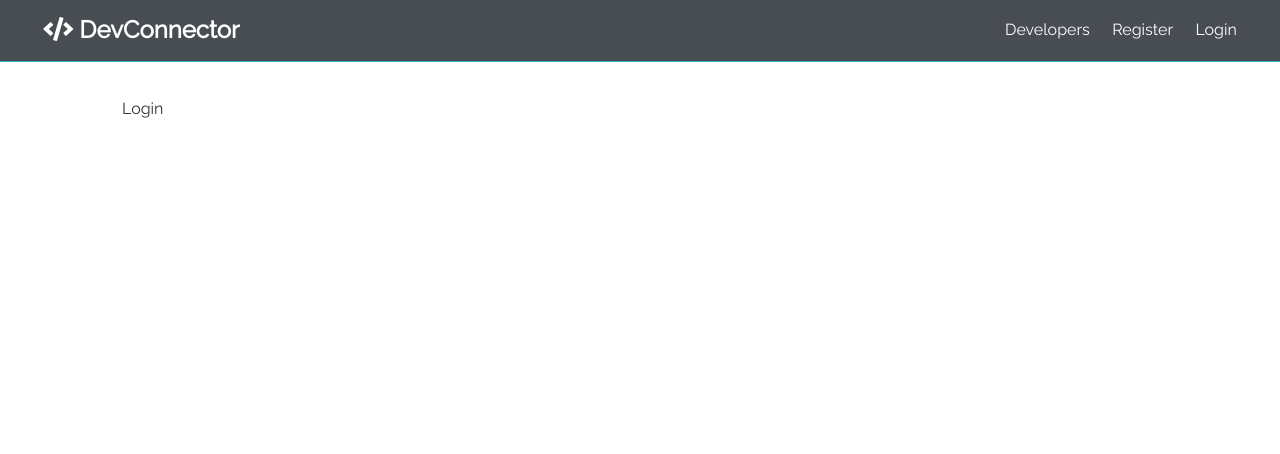
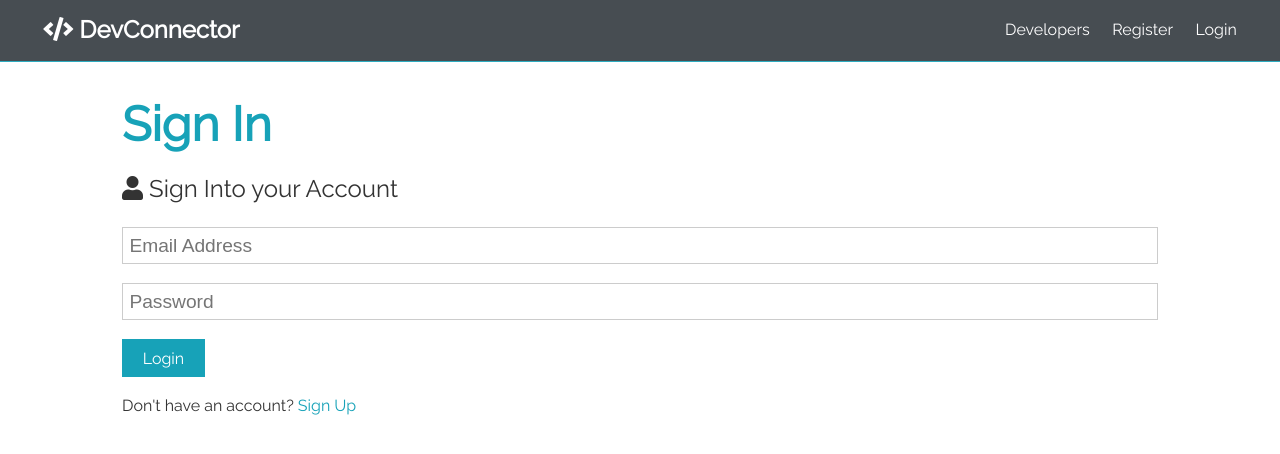
Before and after one commit to Kaps1195/devconnector, a React (Create React App) app in the folder client/: page /login in a window 1280 px wide. Shown: the top 454 px of the page. Built offline with nearby package versions, Linux system fonts and the light colour scheme.

Commit message:
Login Component Setup + Redux boilerplate setup + Redux for Alerts

```diff
--- a/client/src/App.js
+++ b/client/src/App.js
@@ -4,14 +4,20 @@
 import Landing from './components/layout/Landing';
 import Register from './components/auth/Register';
 import Login from './components/auth/Login';
+import Alert from './components/layout/Alert';
 import './App.css';
+// Redux
+import { Provider } from 'react-redux';
+import store from './store';
 
 const App = () => (
+  <Provider store = {store}>
     <Router>
       <Fragment>
         <Navbar />
         <Route exact path='/' component={Landing} />
           <section className='container'>
+              <Alert />
               <Switch>
                 <Route exact path='/register' component={Register} />
                 <Route exact path='/login' component={Login} />
@@ -19,6 +25,8 @@
           </section>
       </Fragment>
     </Router>
+  </Provider>
+
 )
 
 export default App;
--- /dev/null
+++ b/client/src/actions/alert.js
@@ -0,0 +1,12 @@
+import { SET_ALERT, REMOVE_ALERT } from './types';
+import uuid from 'uuid';
+
+export const setAlert = (msg, alertType, timeout = 5000) => dispatch => {
+    const id = uuid.v4();
+    dispatch({
+        type: SET_ALERT,
+        payload: { msg, alertType, id }
+    });
+
+    setTimeout(() => dispatch({ type: REMOVE_ALERT, payload: id }), timeout)
+};
--- /dev/null
+++ b/client/src/actions/types.js
@@ -0,0 +1,2 @@
+export const SET_ALERT = 'SET_ALERT';
+export const REMOVE_ALERT = 'REMOVE_ALERT';
--- a/client/src/components/auth/Login.js
+++ b/client/src/components/auth/Login.js
@@ -1,10 +1,51 @@
-import React from 'react'
+import React,{ Fragment, useState } from 'react'
+import { Link } from 'react-router-dom';
 
 const Login = () => {
+    const [formData, setFormData] = useState({
+        email: '',
+        password: ''
+    });
+
+    const { email, password } = formData;
+
+    const onChange = e => setFormData({ ...formData, [e.target.name]: e.target.value });
+    const onSubmit = async e => {
+        e.preventDefault();
+        console.log('SUCCESS!');
+    }
+
     return(
-        <div>
-            Login
-        </div>
+        <Fragment>
+            <h1 className="large text-primary">Sign In</h1>
+            <p className="lead"><i className="fas fa-user"></i> Sign Into your Account</p>
+            <form className="form" onSubmit={e => onSubmit(e)}>
+            <div className="form-group">
+                <input
+                type="email"
+                placeholder="Email Address"
+                name="email"
+                value={email}
+                onChange={e => onChange(e)}
+                required
+                />
+            </div>
+            <div className="form-group">
+                <input
+                type="password"
+                placeholder="Password"
+                name="password"
+                minLength="6"
+                value={password}
+                onChange={e => onChange(e)}
+                />
+            </div>
+            <input type="submit" className="btn btn-primary" value="Login" />
+            </form>
+            <p className="my-1">
+            Don't have an account? <Link to="/register">Sign Up</Link>
+            </p>
+        </Fragment>
     )
 }
 
--- a/client/src/components/auth/Register.js
+++ b/client/src/components/auth/Register.js
@@ -1,6 +1,10 @@
 import React,{ Fragment, useState } from 'react'
+import { connect } from 'react-redux';
+import { Link } from 'react-router-dom';
+import { setAlert } from '../../actions/alert';
+import PropTypes from 'prop-types';
 
-const Register = () => {
+const Register = ({ setAlert }) => {
     const [formData, setFormData] = useState({
         name: '',
         email: '',
@@ -11,12 +15,12 @@
     const { name, email, password, password2 } = formData;
 
     const onChange = e => setFormData({ ...formData, [e.target.name]: e.target.value });
-    const onSubmit = e => {
+    const onSubmit = async e => {
         e.preventDefault();
-        if(password != password2) {
-            console.log('Passwords do not match!');
+        if(password !== password2) {
+            setAlert('Passwords do not match!', 'danger')
         } else {
-            console.log(formData);
+            console.log('SUCCESS!');
         }
     }
 
@@ -71,10 +75,14 @@
             <input type="submit" className="btn btn-primary" value="Register" />
             </form>
             <p className="my-1">
-            Already have an account? <a href="login.html">Sign In</a>
+            Already have an account? <Link to="/login">Sign In</Link>
             </p>
         </Fragment>
     )
 }
 
-export default Register
+Register.propTypes = {
+    setAlert: PropTypes.func.isRequired
+};
+
+export default connect(null, { setAlert })(Register);
--- /dev/null
+++ b/client/src/components/layout/Alert.js
@@ -0,0 +1,22 @@
+import React from 'react';
+import PropTypes from 'prop-types';
+import {connect} from 'react-redux';
+
+const Alert = ({ alerts }) =>
+    alerts != null &&
+    alerts.length > 0 &&
+    alerts.map(alert => (
+        <div key={alert.id} className={`alert alert-${alert.alertType}`}>
+            {alert.msg}
+        </div>
+    ));
+
+Alert.propTypes = {
+    alerts: PropTypes.func.isRequired
+};
+
+const mapStateToProps = state => ({
+    alerts: state.alert
+});
+
+export default connect(mapStateToProps)(Alert);
--- /dev/null
+++ b/client/src/reducers/alert.js
@@ -0,0 +1,15 @@
+import { SET_ALERT, REMOVE_ALERT } from '../actions/types';
+const initialState = [];
+
+export default (state = initialState, action) => {
+    const { type, payload } = action;
+
+    switch(type) {
+        case 'SET_ALERT':
+            return [...state, payload];
+        case 'REMOVE_ALERT':
+            return state.filter(alert => alert.id !== payload);
+        default:
+            return state;
+    }
+}
--- /dev/null
+++ b/client/src/reducers/index.js
@@ -0,0 +1,6 @@
+import { combineReducers } from 'redux';
+import alert from './alert';
+
+export default combineReducers({
+    alert
+});
--- /dev/null
+++ b/client/src/store.js
@@ -0,0 +1,17 @@
+import { createStore, applyMiddleware } from 'redux';
+import { composeWithDevTools } from 'redux-devtools-extension';
+import thunk from 'redux-thunk';
+import rootReducer from './reducers';
+
+const initialState = {};
+
+const middleware = [thunk];
+
+const store = createStore
+(
+    rootReducer,
+    initialState,
+    composeWithDevTools(applyMiddleware(...middleware))
+);
+
+export default store;
--- a/package.json
+++ b/package.json
@@ -20,7 +20,8 @@
     "gravatar": "^1.8.0",
     "jsonwebtoken": "^8.5.1",
     "mongoose": "^5.9.4",
-    "request": "^2.88.2"
+    "request": "^2.88.2",
+    "uuid": "^8.3.0"
   },
   "devDependencies": {
     "concurrently": "^5.3.0",
```
Also changed, not shown: client/src/setupTests.js (deleted, +0 -5 lines), 1 other file (tests, documents, lock files or other folders). Lines whose indentation alone changed are shown as unchanged.
